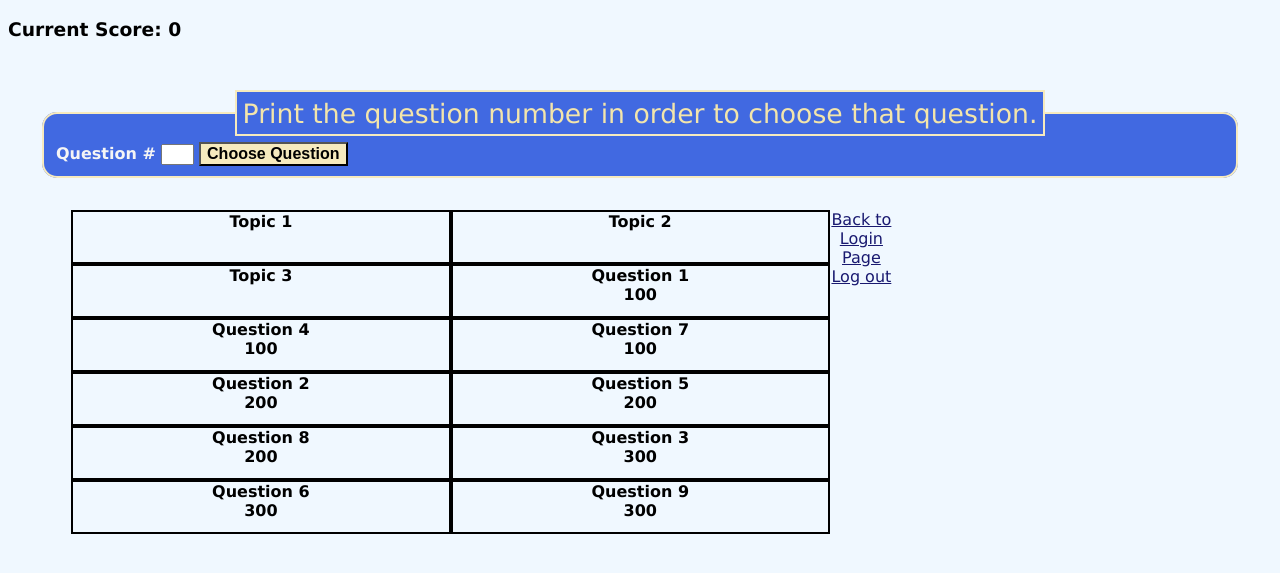
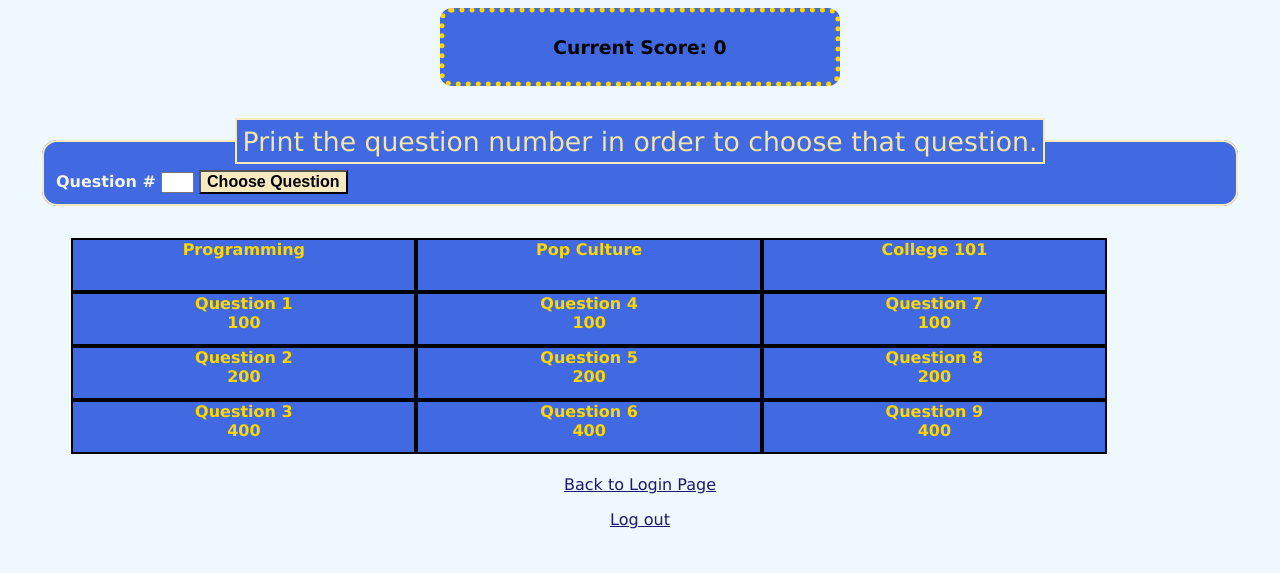
Before and after one commit to odnaiviv/team8project, a PHP site: page /playgame.php in a window 1280 px wide. Shown: the top 573 px of the page. Run offline with PHP 8.4, Linux system fonts and the light colour scheme.

Commit message:
Added style elements
Styled the game board, score header, question header, and leaderboard

```diff
--- a/gamecontents.php
+++ b/gamecontents.php
@@ -2,19 +2,19 @@
 function questions() {
 	$contents = array(
 		//first column questions
-		array(100, 'Which special character is used to separate multiple characters in multiple programming languages?', 'A) Period', 'B) Colon', 'C) Semicolon','D) Comma', 'C', 0),
-		array(200, 'question2', 'A) choice a', 'B) choice b', 'C) choice c','D) choice d', '(letter of correct answer choice)', 0),
-		array(300, 'question2', 'A) choice a', 'B) choice b', 'C) choice c','D) choice d', '(letter of correct answer choice)', 0),
+		array(100, 'Which special character is used to separate multiple characters in multiple programming languages?', 'A) Period', 'B) Colon', 'C) Semicolon', 'D) Comma', 'C', 0),
+		array(200, 'How do you write comments in HTML?', 'A) // {text}', 'B) \\<!-- {text} \\-->', 'C) /* {text} */', 'D) *** {text} ***', 'B', 0),
+		array(400, 'What is the additional information passed to a function when it is called?', 'A) Arguments', 'B) Variables', 'C) Selections', 'D) Choices', 'A', 0),
 
 		//second column questions
-		array(100, 'question2', 'A) choice a', 'B) choice b', 'C) choice c','D) choice d', '(letter of correct answer choice)', 0),
-		array(200, 'question2', 'A) choice a', 'B) choice b', 'C) choice c','D) choice d', '(letter of correct answer choice)', 0),
-		array(300, 'question2', 'A) choice a', 'B) choice b', 'C) choice c','D) choice d', '(letter of correct answer choice)', 0),
+		array(100, 'What singer used to always write about their break ups?', 'A) Justin Beiber', 'B) Selena Gomez', 'C) Taylor Swift', 'D) Dua Lipa', 'C', 0),
+		array(200, 'Which 2022 movie features stars a young girl from Toronto coming of age?', 'A) Coming of Age', 'B) Luca', 'C) Encanto', 'D) Turning Red', 'D', 0),
+		array(400, 'How many Avenegers are there?', 'A) 5', 'B) 12', 'C) 15','D) Too many', 'D', 0),
 
 		//third column questions
-		array(100, 'question2', 'A) choice a', 'B) choice b', 'C) choice c','D) choice d', '(letter of correct answer choice)', 0),
-		array(200, 'question2', 'A) choice a', 'B) choice b', 'C) choice c','D) choice d', '(letter of correct answer choice)', 0),
-		array(300, 'question2', 'A) choice a', 'B) choice b', 'C) choice c','D) choice d', '(letter of correct answer choice)', 0)
+		array(100, 'What is the minimum credits required to be considered a full time student?', 'A) 8', 'B) 12', 'C) 10','D) 16', 'B', 0),
+		array(200, 'Which subject is not a core subject?', 'A) Spanish', 'B) Literature', 'C) Math','D) History', 'A', 0),
+		array(400, 'What bus route takes students to the Rialto?', 'A) Green', 'B) Blue', 'C) Purple','D) Orange', 'C', 0)
 	);
 	return $contents;
 }
--- a/playgame.php
+++ b/playgame.php
@@ -22,7 +22,7 @@
 	if (!isset($_SESSION['questionblock'])) {
 		$_SESSION['questionblock'] = questions();
 	}
-
+	echo "<div class='score'>";
 	if (!isset($_SESSION['score'])) {
 		$_SESSION['score'] = 0;
 		echo "<h3>Current Score: 0</h3>";
@@ -40,6 +40,7 @@
 			echo "<h3>Your answer was correct!</h3>";
 		}
 	}
+	echo "</div>";
 
 	if(!isset($_SESSION['wrongInput'])){
 		$_SESSION['wrongInput'] = false;
@@ -70,19 +71,17 @@
 	</div>
 
 	<!-- creating game board -->
-	<div class="questionHeader">
-		<div class="questions">
-			<div class="q"><b>Topic 1</b></div>
-			<div class="q"><b>Topic 2</b></div>
-			<div class="q"><b>Topic 3</b></div>
+	<div class="questionHeaders">
+		<div class="q"><b>Programming</b></div>
+		<div class="q"><b>Pop Culture</b></div>
+		<div class="q"><b>College 101</b></div>
 	</div>
 		<?php
 		board(1, 100);
 		board(2, 200);
-		board(3, 300);
+		board(3, 400);
 		?>
-	</div>
-
+	<div class="gameover">
 	<?php
 	//checking if all questions have been answered
 	$allanswered = true;
@@ -107,7 +106,8 @@
 		asort($sortlb);
 
 		if (isset($_SESSION['score'])) {
-			echo "<h3>Game Over! Your Final Score is " . $_SESSION['score'] . "! Thank you for playing our game!<br>You can now view the Leaderboard below</h3>";
+			echo "<h4>Game Over! Your Final Score is " . $_SESSION['score'] .
+			"! Thank you for playing our game!<br>You can now view the Leaderboard below</h3>";
 		}
 		echo "<div class='leaderboard'>";
 		echo "<b><p>Leaderboard: </p></b><br>";
@@ -117,12 +117,11 @@
 		}
 		echo "</div>";
 	}
-
 	?>
-
-	<a href="login.php">Back to Login Page</a>
-
-	<a href="logout.php">Log out</a>
-
+</div>
+	<div class="footer">
+		<p><a href="login.php">Back to Login Page</a></p>
+		<p><a href="logout.php">Log out</a></p>
+	</div>
 </body>
 </html>
--- a/style.css
+++ b/style.css
@@ -1,6 +1,10 @@
 body {
 	background-color: #f0f8ff;
 	font-family: "Verdana", sans-serif;
+}
+
+h1 {
+	text-align: center;
 }
 fieldset {
 	background-color: #4169e1;
@@ -49,32 +53,69 @@ a:hover {
 
 
 /* style for game board */
+div.score {
+	width: 30%;
+	text-align: center;
+	margin:auto;
+	background-color: #4169e1;
+	border: 5px dotted gold;
+	border-radius: 12px;
+	padding: 5px;
+}
+div.questionHeaders {
+	overflow: hidden;
+	width: 90%;
+	text-align: center;
+	margin: auto;
+}
 .questions {
+	overflow: hidden;
 	height: 20%;
 	margin: auto;
-	color: black;
+	text-align: center;
+	width: 90%;
 }
 .q {
+	margin: auto;
+	color: gold;
 	float: left;
 	text-align: center;
-	width: 33%;
+	width: 30%;
 	height: 50px;
 	border: 2px double black;
 	vertical-align: middle;
-}
-.questionHeader {
-	width: 90%;
-	height: auto;
-	position: relative;
-	margin: auto;
-	color: black;
+	background-color: #4169e1;
 }
 .chooseQuestion {
 	clear: both;
 }
 
+.qheader {
+	width: 75%;
+	margin: auto;
+	padding: 1em;
+	text-align: center;
+	border: 2px double black;
+}
+.footer {
+	padding: 5px;
+}
+.gameover {
+	margin: auto;
+	width: 75%;
+}
+h4 {
+	padding: 1em;
+	border: 3px solid black;
+	text-align: center;
+}
 /* style for leaderboard */
 .leaderboard {
+	width: 50%;
 	display: block;
 	margin: auto;
+	text-align: center;
+	border: 5px dotted gold;
+	border-radius: 12px;
+	padding: 5px;
 }
```
Also changed, not shown: play-submit.php (+3 -5 lines). Lines whose indentation alone changed are shown as unchanged.
